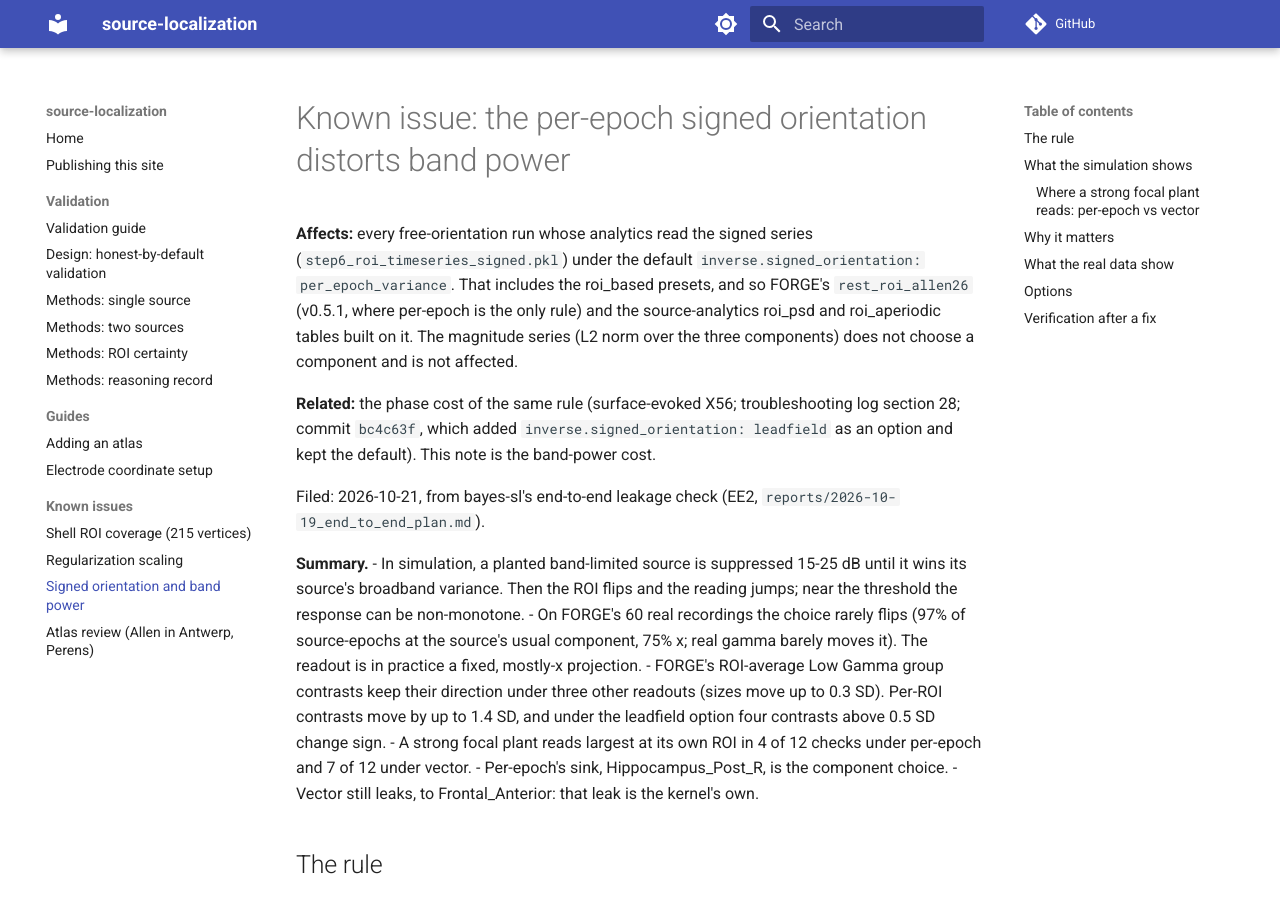
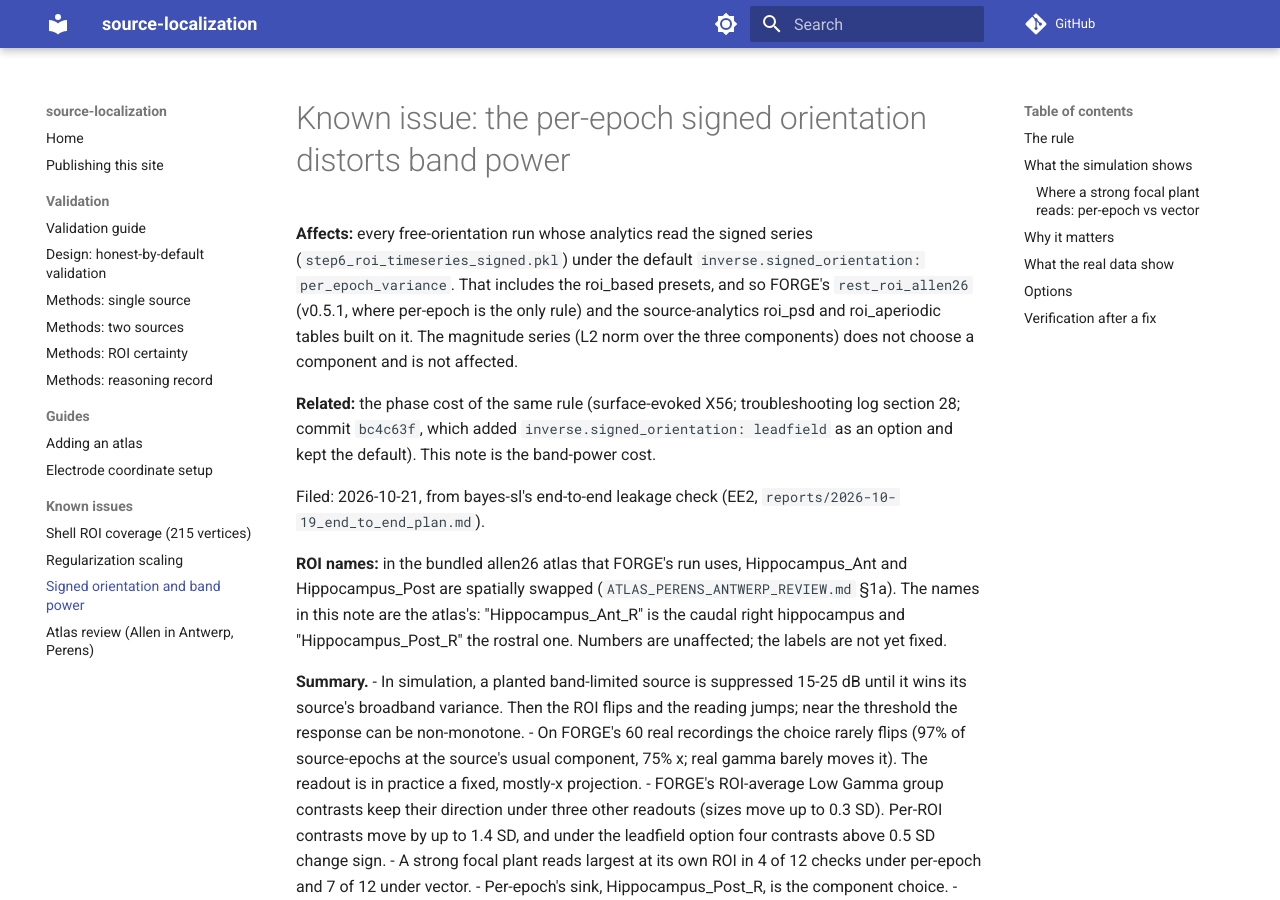
Before and after one commit to alexedmon1/source-localization, an MkDocs documentation site: the page built from docs/known-issues/SIGNED_ORIENTATION_BAND_POWER.md, in a window 1280 px wide and 900 px high. Built offline with MkDocs 1.6.1 and Material for MkDocs 9.7.7, drawn with Linux system fonts in a browser that asks for light colours; comment, search, counter and statistics services are not loaded.

Commit message:
SIGNED_ORIENTATION_BAND_POWER: caveat on ROI names (Hippocampus_Ant/Post spatially swapped in allen26; ATLAS_PERENS_ANTWERP_REVIEW.md 1a)
Co-Authored-By: Claude Opus 5.5 (1M context) <noreply@anthropic.com>

```diff
--- a/docs/known-issues/SIGNED_ORIENTATION_BAND_POWER.md
+++ b/docs/known-issues/SIGNED_ORIENTATION_BAND_POWER.md
@@ -11,6 +11,11 @@ which added `inverse.signed_orientation: leadfield` as an option and kept the de
 cost.
 
 Filed: 2026-10-21, from bayes-sl's end-to-end leakage check (EE2, `reports/2026-10-19_end_to_end_plan.md`).
+
+**ROI names:** in the bundled allen26 atlas that FORGE's run uses, Hippocampus_Ant and Hippocampus_Post are spatially
+swapped (`ATLAS_PERENS_ANTWERP_REVIEW.md` §1a). The names in this note are the atlas's: "Hippocampus_Ant_R" is the
+caudal right hippocampus and "Hippocampus_Post_R" the rostral one. Numbers are unaffected; the labels are not yet
+fixed.
 
 **Summary.**
 - In simulation, a planted band-limited source is suppressed 15-25 dB until it wins its source's broadband variance.
```
